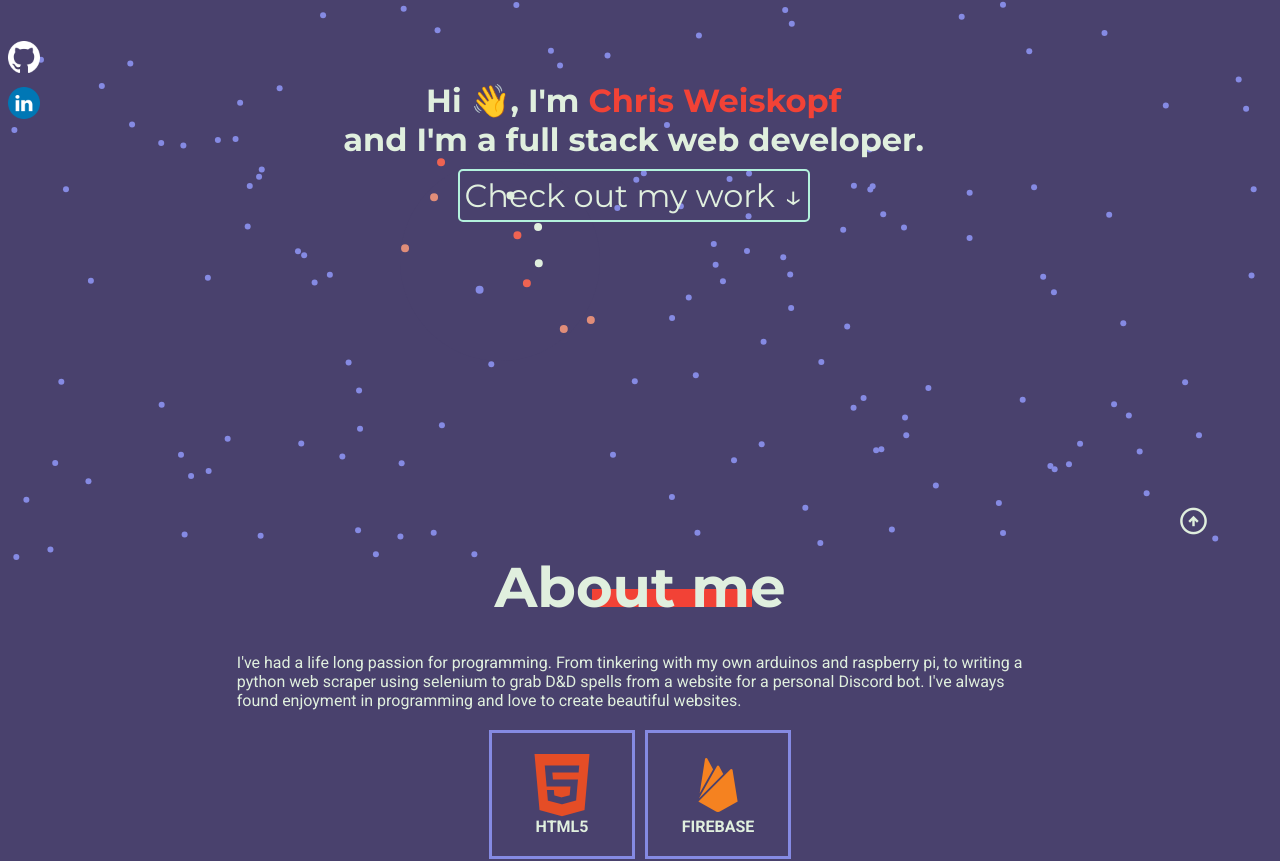
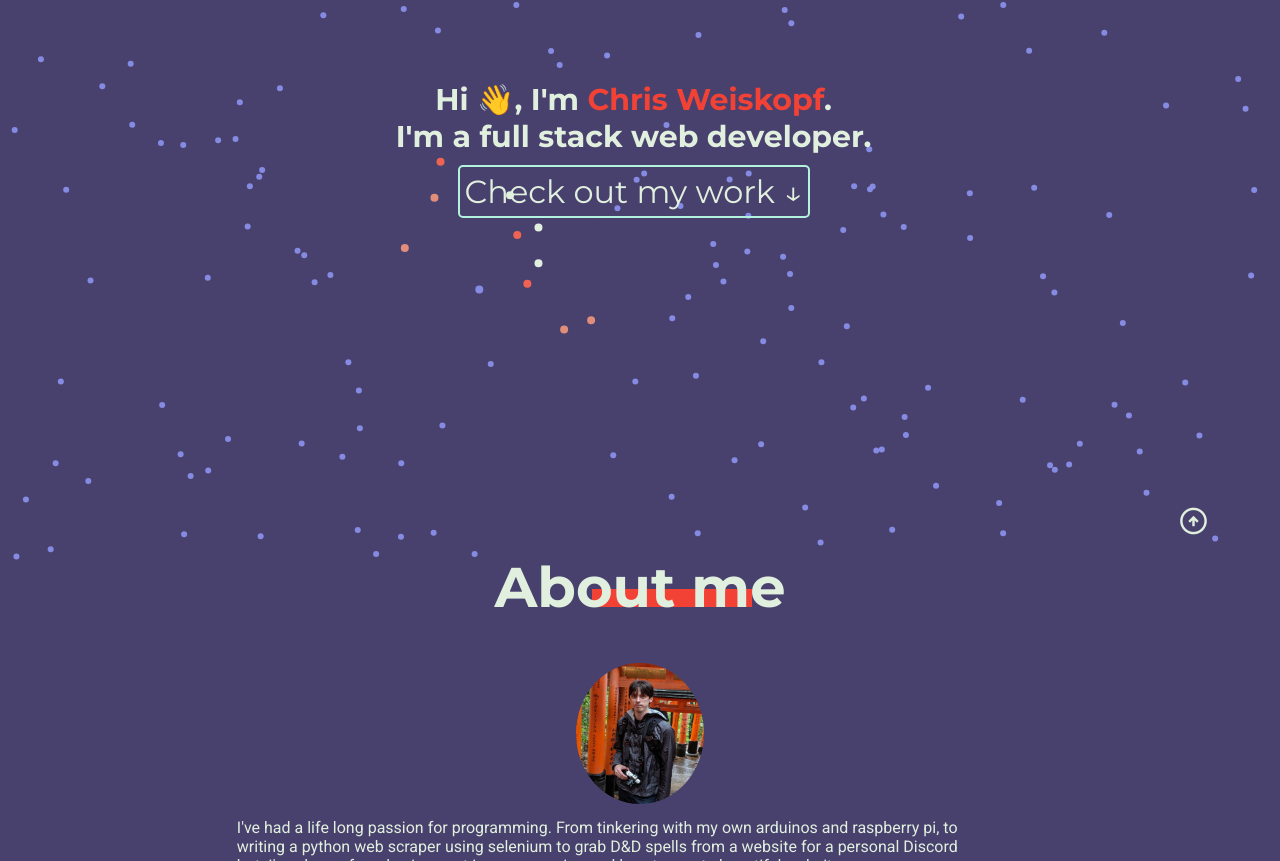
Before and after one commit to Sagelyyy/portfolio, a React (Create React App) app: page / in a window 1280 px wide. Shown: the part 239-1100 px from the top of the page. Built offline with nearby package versions, Linux system fonts and the light colour scheme.

Commit message:
More css tweaks, working on about me section, adjusting landing text.

```diff
--- a/src/components/About.css
+++ b/src/components/About.css
@@ -7,8 +7,22 @@
     justify-content: space-around;
 }
 
+.left--container{
+    display: flex;
+    flex-direction: column;
+    justify-content: center;
+    width: 40%;
+}
+
+.about--image img{
+    max-width: 256px;
+    aspect-ratio: 1/1.1;
+    border-radius: 50%;
+    padding: 10px;
+}
+
 .about--text{
-    width: 30%;
+    width: 100%;
 }
 
 .about--text p {
@@ -31,6 +45,7 @@
 .about--tech--container{
     padding: 20px;
     width: 100px;
+    height: 100px;
     border: 3px solid var(--highlight);
 }
 
@@ -46,6 +61,17 @@
         align-items: center;
     }
 
+    .left--container{
+        justify-content: center;
+        width: 90%;
+    }
+
+    .about--image img{
+        max-width: 128px;
+        aspect-ratio: 1/1.1;
+        border-radius: 50%;
+    }
+
     .about--technologies{
         grid-template-columns: repeat(2, 1fr);
     }
--- a/src/components/About.js
+++ b/src/components/About.js
@@ -7,11 +7,16 @@
         <div id="about" >
             <Title title="About me" />
             <div className='about--container'>
-                <div className="about--text">
-                    <p>I've had a life long passion for programming. From tinkering with my own arduinos and raspberry pi, to writing a python
-                        web scraper using selenium to grab D&D spells from a website for a personal Discord bot. I've always found enjoyment
-                        in programming and love to create beautiful websites.
-                    </p>
+                <div className="left--container">
+                    <div className='about--image'>
+                        <img src='/images/portrait.jpg' />
+                    </div>
+                    <section className="about--text">
+                        <p>I've had a life long passion for programming. From tinkering with my own arduinos and raspberry pi, to writing a python
+                            web scraper using selenium to grab D&D spells from a website for a personal Discord bot. I've always found enjoyment
+                            in programming and love to create beautiful websites.
+                        </p>
+                    </section>
                 </div>
                 <div className="about--technologies">
                     <div className="about--tech--container">
--- a/src/components/ContactSidebar.css
+++ b/src/components/ContactSidebar.css
@@ -3,7 +3,7 @@
     flex-direction: column;
     position: fixed;
     align-items: center;
-    top: 35vh;
+    top: 15vh;
     gap: 10px;
     z-index: 100;
     max-width: 64px;
--- a/src/components/Landing.css
+++ b/src/components/Landing.css
@@ -58,3 +58,13 @@
 body{
     background-color: var(--background);
 }
+
+@media (max-width: 1550px) {
+
+    .landing--text{
+
+        font-size: 15px;
+
+    }
+
+}
--- a/src/components/Landing.js
+++ b/src/components/Landing.js
@@ -11,9 +11,9 @@
         <div id="main" ref={containerRef} className='landing--container'>
             <motion.div className='landing--text' drag dragConstraints={containerRef} dragSnapToOrigin={true} dragTransition={{ bounceStiffness: 200, bounceDamping: 15 }}>
 
-                <h1>Hi 👋, I'm <span className='landing--name'>Chris Weiskopf</span></h1>
-                <h1>and I'm a full stack web developer.</h1>
-                    <a href='#projects' >
+                <h1>Hi 👋, I'm <span className='landing--name'>Chris Weiskopf</span>.</h1>
+                <h1>I'm a full stack web developer.</h1>
+                    <a href='#about' >
                         <button className='landing--button'>Check out my work ↓</button>
                     </a>
             </motion.div>
```
